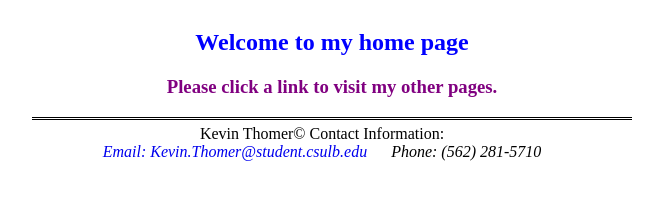
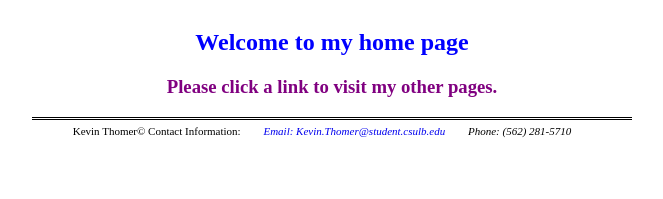
Before and after one commit to defron/IS445HW3, a plain HTML site: page index.html in a window 1280 px wide. Shown: the part 143-342 px from the top of the page, without its empty margins (308-971 px from the left). Drawn offline with Linux system fonts and the light colour scheme.

Commit message:
decrease font size to fit footer on one line

```diff
--- a/css/default.css
+++ b/css/default.css
@@ -36,13 +36,14 @@ footer {
     padding-top: 5px;
     text-align: center;
     margin: 0px;
+    font-size: 11px;
 }
 footer span {
     display: inline;
     padding-right: 20px;
 }
 address {
-    display: inline-block;
+    display: inline;
     padding: 0px;
     margin: 0px;
 }
```
